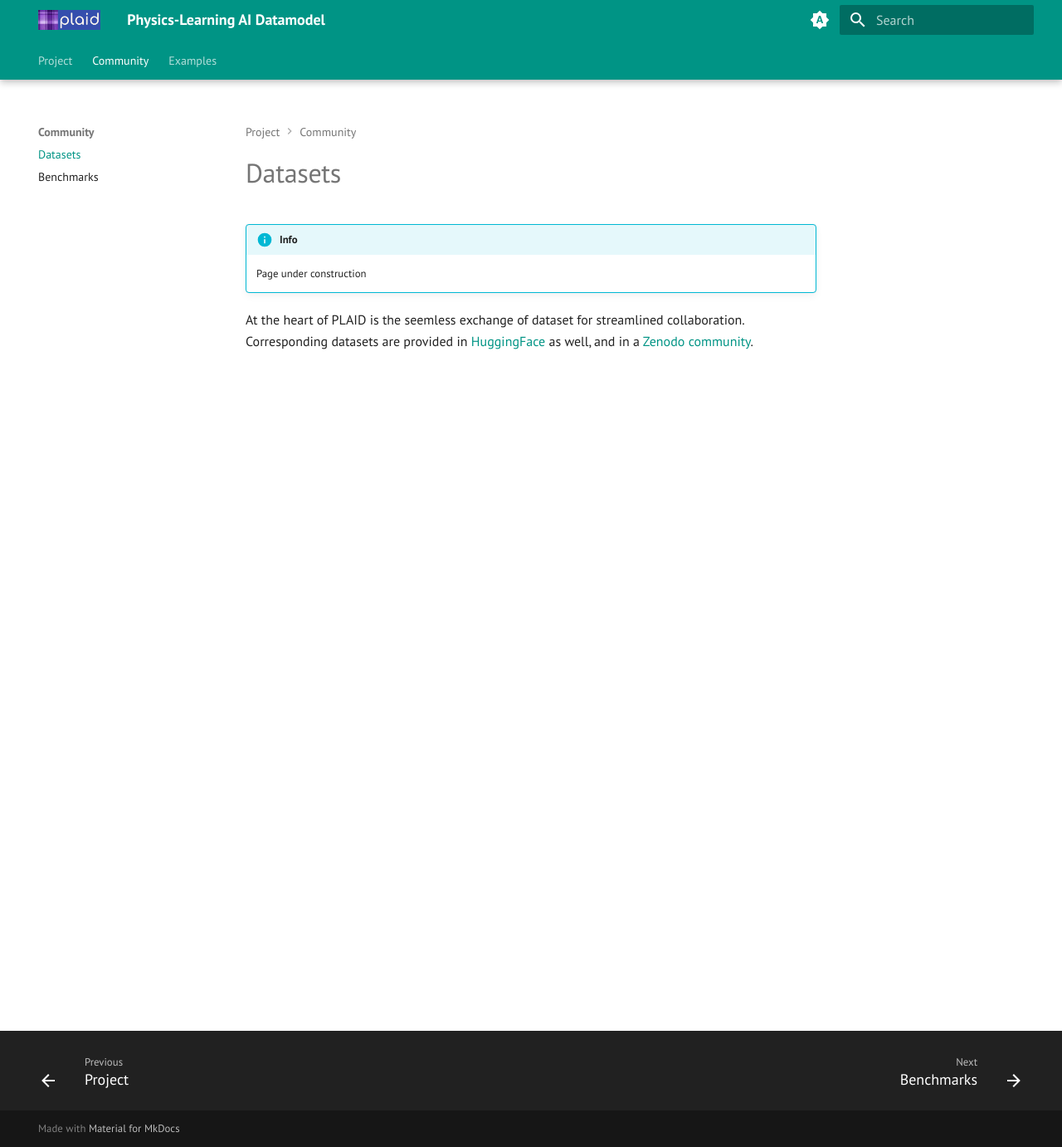
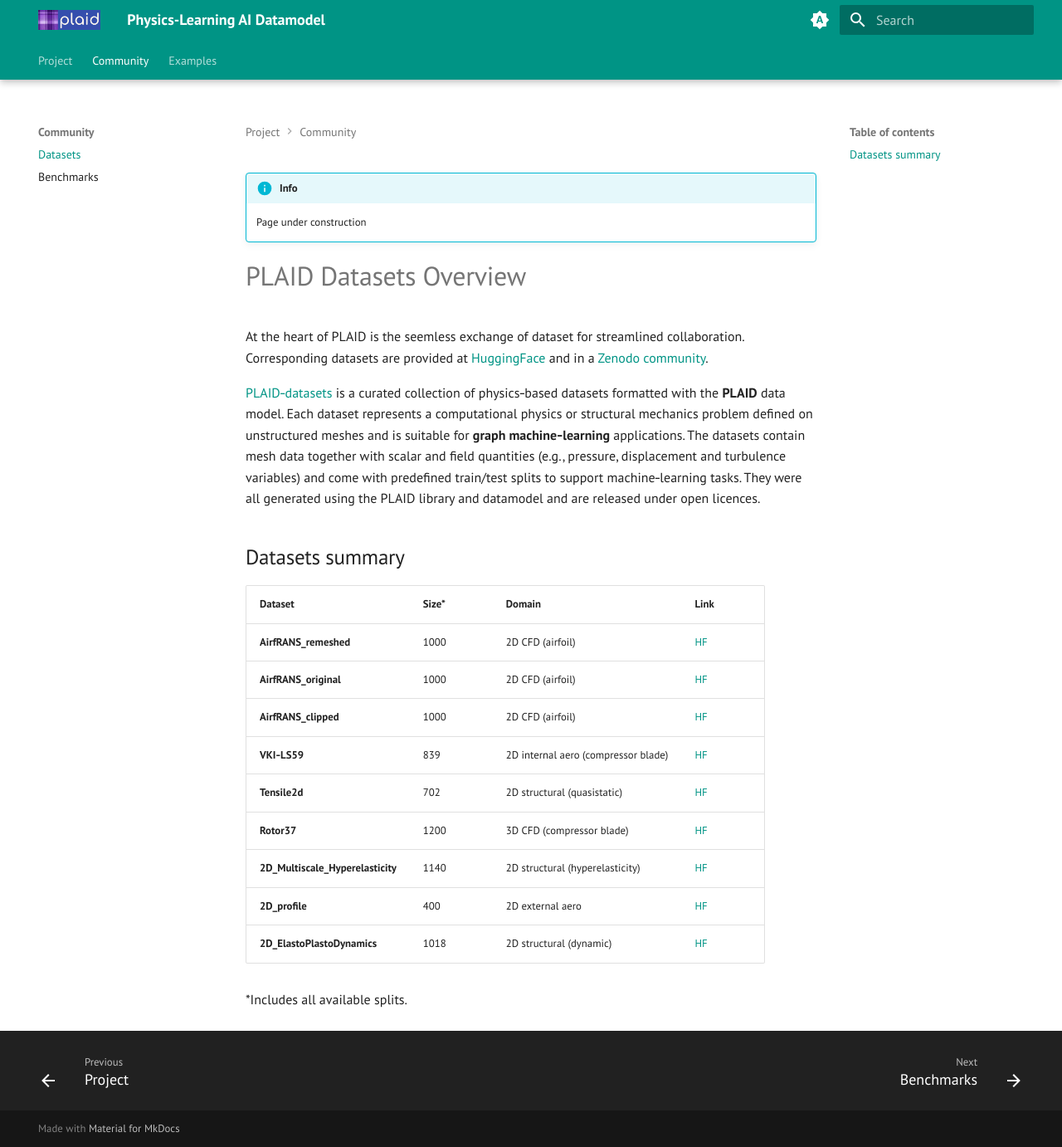
Before and after one commit to PLAID-lib/PLAID-lib.github.io, an MkDocs documentation site: the page built from docs/datasets.md, in a window 1280 px wide and 1382 px high. Shown: the whole window at 83% size. Built offline with MkDocs 1.6.1 and Material for MkDocs 9.7.7, drawn with Linux system fonts in a browser that asks for light colours.

Commit message:
Fill datasets section

```diff
--- a/docs/datasets.md
+++ b/docs/datasets.md
@@ -1,4 +1,25 @@
 !!! info
     Page under construction
 
-At the heart of PLAID is the seemless exchange of dataset for streamlined collaboration. Corresponding datasets are provided in [HuggingFace](https://huggingface.co/PLAID-datasets) as well, and in a [Zenodo community](https://zenodo.org/communities/plaid_datasets).
+# PLAID Datasets Overview
+
+
+At the heart of PLAID is the seemless exchange of dataset for streamlined collaboration. Corresponding datasets are provided at [HuggingFace](https://huggingface.co/PLAID-datasets) and in a [Zenodo community](https://zenodo.org/communities/plaid_datasets).
+
+[PLAID‑datasets](https://huggingface.co/PLAID-datasets) is a curated collection of physics‑based datasets formatted with the **PLAID** data model.  Each dataset represents a computational physics or structural mechanics problem defined on unstructured meshes and is suitable for **graph machine‑learning** applications.  The datasets contain mesh data together with scalar and field quantities (e.g., pressure, displacement and turbulence variables) and come with predefined train/test splits to support machine‑learning tasks.  They were all generated using the PLAID library and datamodel and are released under open licences.
+
+## Datasets summary
+
+| Dataset | Size* | Domain | Link |
+|---|---|---|---|
+| **AirfRANS_remeshed** | 1000  | 2D CFD (airfoil) | [HF](https://huggingface.co/datasets/PLAID-datasets/AirfRANS_remeshed) |
+| **AirfRANS_original** | 1000  | 2D CFD (airfoil) | [HF](https://huggingface.co/datasets/PLAID-datasets/AirfRANS_original) |
+| **AirfRANS_clipped** | 1000  | 2D CFD (airfoil) | [HF](https://huggingface.co/datasets/PLAID-datasets/AirfRANS_clipped) |
+| **VKI‑LS59** | 839  | 2D internal aero (compressor blade) | [HF](https://huggingface.co/datasets/PLAID-datasets/VKI-LS59) |
+| **Tensile2d** | 702  | 2D structural (quasistatic) | [HF](https://huggingface.co/datasets/PLAID-datasets/Tensile2d) |
+| **Rotor37** | 1200  | 3D CFD (compressor blade) | [HF](https://huggingface.co/datasets/PLAID-datasets/Rotor37) |
+| **2D_Multiscale_Hyperelasticity** | 1140  | 2D structural (hyperelasticity) | [HF](https://huggingface.co/datasets/PLAID-datasets/2D_Multiscale_Hyperelasticity) |
+| **2D_profile** | 400  | 2D external aero | [HF](https://huggingface.co/datasets/PLAID-datasets/2D_profile) |
+| **2D_ElastoPlastoDynamics** | 1018 | 2D structural (dynamic) | [HF](https://huggingface.co/datasets/PLAID-datasets/2D_ElastoPlastoDynamics) |
+
+\*Includes all available splits.
```
